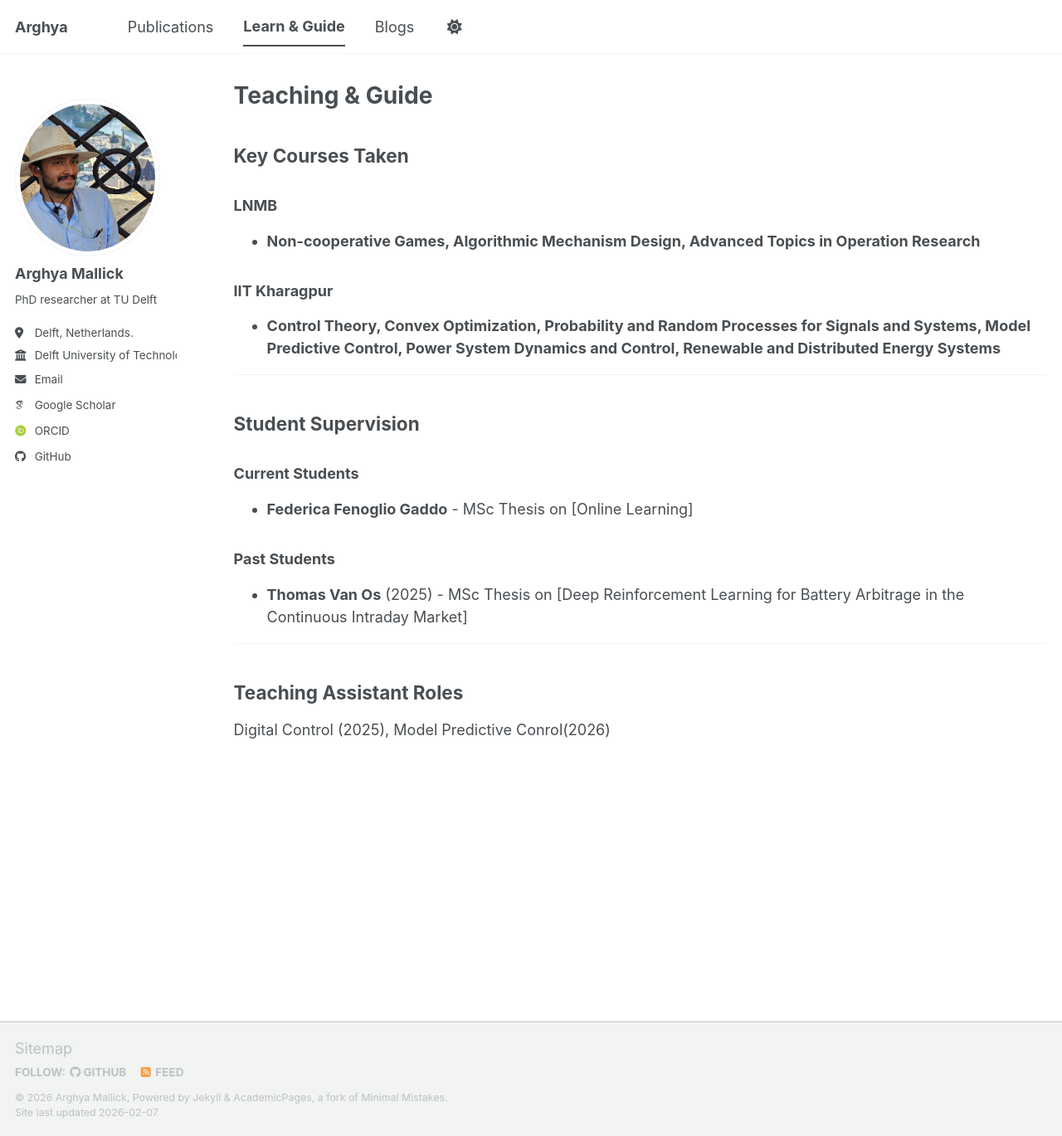
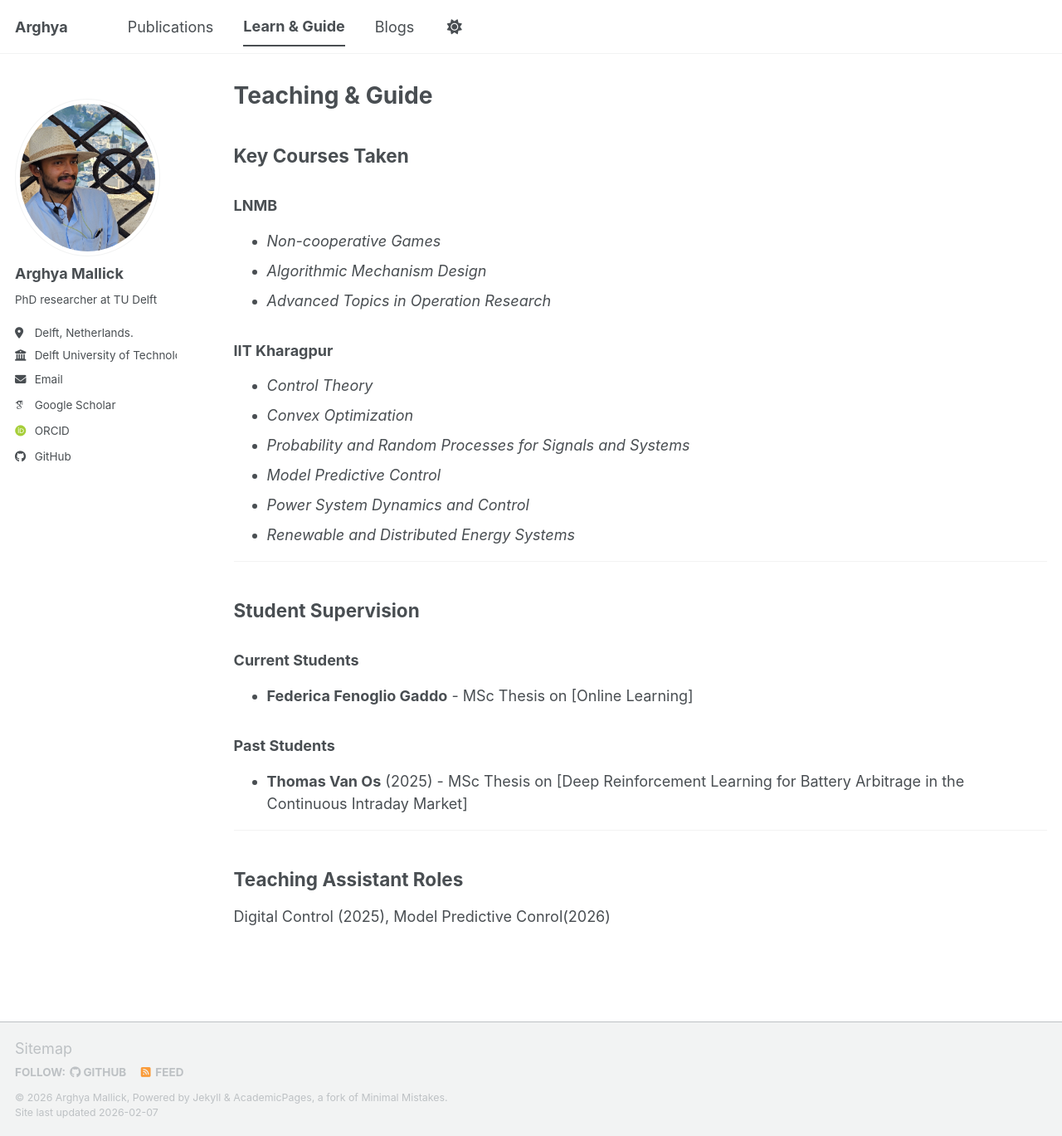
Before and after one commit to amallick-tudelft/amallick-tudelft.github.io, a Jekyll site: the page built from _pages/teaching.md, in a window 1280 px wide and 1369 px high. Shown: the whole window at 83% size. Built offline with Jekyll 4.4.1, drawn with Linux system fonts in a browser that asks for light colours; some web fonts are replaced; a script bundle is joined from its source files by our own code; library files that are not in the unit come from our copies.

```diff
--- a/_pages/teaching.md
+++ b/_pages/teaching.md
@@ -8,10 +8,17 @@ author_profile: true
 ## Key Courses Taken
 
 ### LNMB
-- **Non-cooperative Games, Algorithmic Mechanism Design, Advanced Topics in Operation Research**
+- *Non-cooperative Games*
+- *Algorithmic Mechanism Design*
+- *Advanced Topics in Operation Research*
 
 ### IIT Kharagpur
-- **Control Theory, Convex Optimization, Probability and Random Processes for Signals and Systems, Model Predictive Control, Power System Dynamics and Control, Renewable and Distributed Energy Systems**
+- *Control Theory*
+-  *Convex Optimization*
+-  *Probability and Random Processes for Signals and Systems*
+-  *Model Predictive Control*
+-  *Power System Dynamics and Control*
+- *Renewable and Distributed Energy Systems*
 
 ---
 
```
